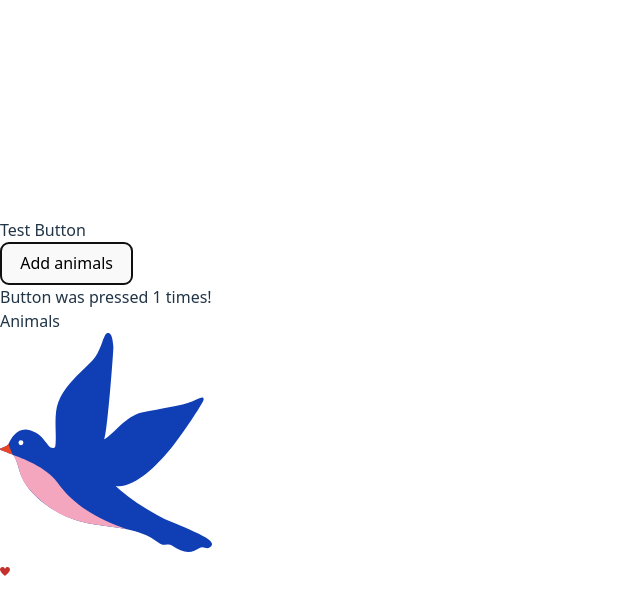
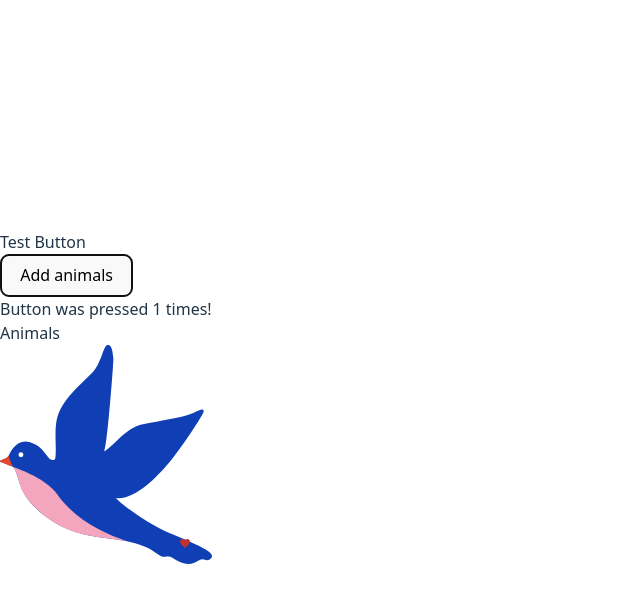
Before and after one commit to prvnbala/react-tutorials-animals, a React (Vite) app: page / in a window 1280 px wide. Both pictures are taken after a click on the button "Add animals". Shown: the top 614 px of the page, without its empty margins (0-640 px from the left). Built offline with nearby package versions, Linux system fonts and the light colour scheme.

Commit message:
make heart position overlap animal

```diff
--- /dev/null
+++ b/src/AnimalShow.css
@@ -0,0 +1,9 @@
+.animal-show {
+    position: relative;
+}
+
+.heart {
+    position: absolute;
+    bottom: 10%;
+    right: 10%;
+}
--- a/src/AnimalShow.jsx
+++ b/src/AnimalShow.jsx
@@ -6,6 +6,7 @@ import DogImage from "./assets/dog.svg"
 import GatorImage from "./assets/gator.svg"
 import HeartImage from "./assets/heart.svg"
 import HorseImage from "./assets/horse.svg"
+import "./AnimalShow.css"
 
 const animals = {
     "bird": BirdImage,
@@ -23,9 +24,9 @@ function AnimalShow(props) {
         setClicks(clicks + 1);
     }
 
-    return <div onClick={handleClick}>
+    return <div onClick={handleClick} className="animal-show">
         <img src={animals[props.type]} alt="animal" />
-        <img src={HeartImage} alt="heart" style={{"width": 10 + 10*clicks + "px"}}/>
+        <img src={HeartImage} alt="heart" style={{"width": 10 + 10*clicks + "px"}} className="heart" />
     </div>;
 }
 
```
